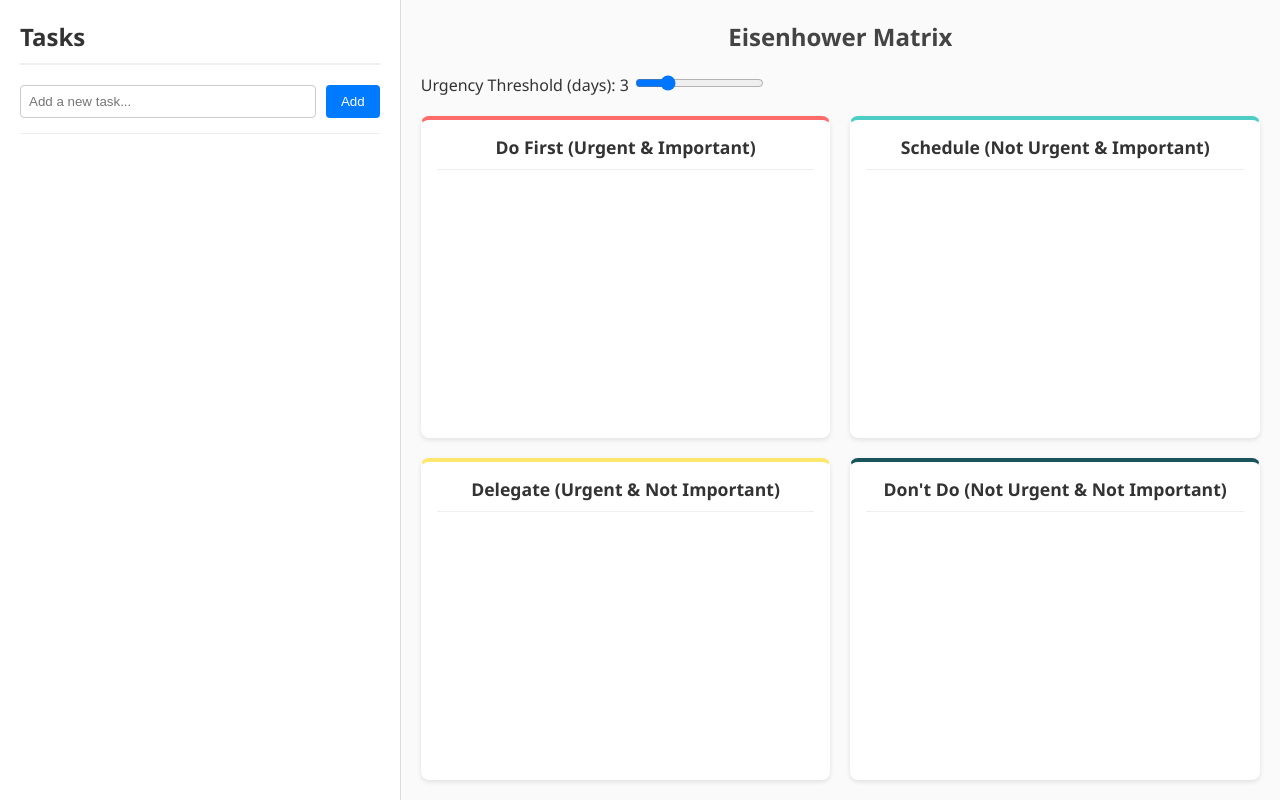
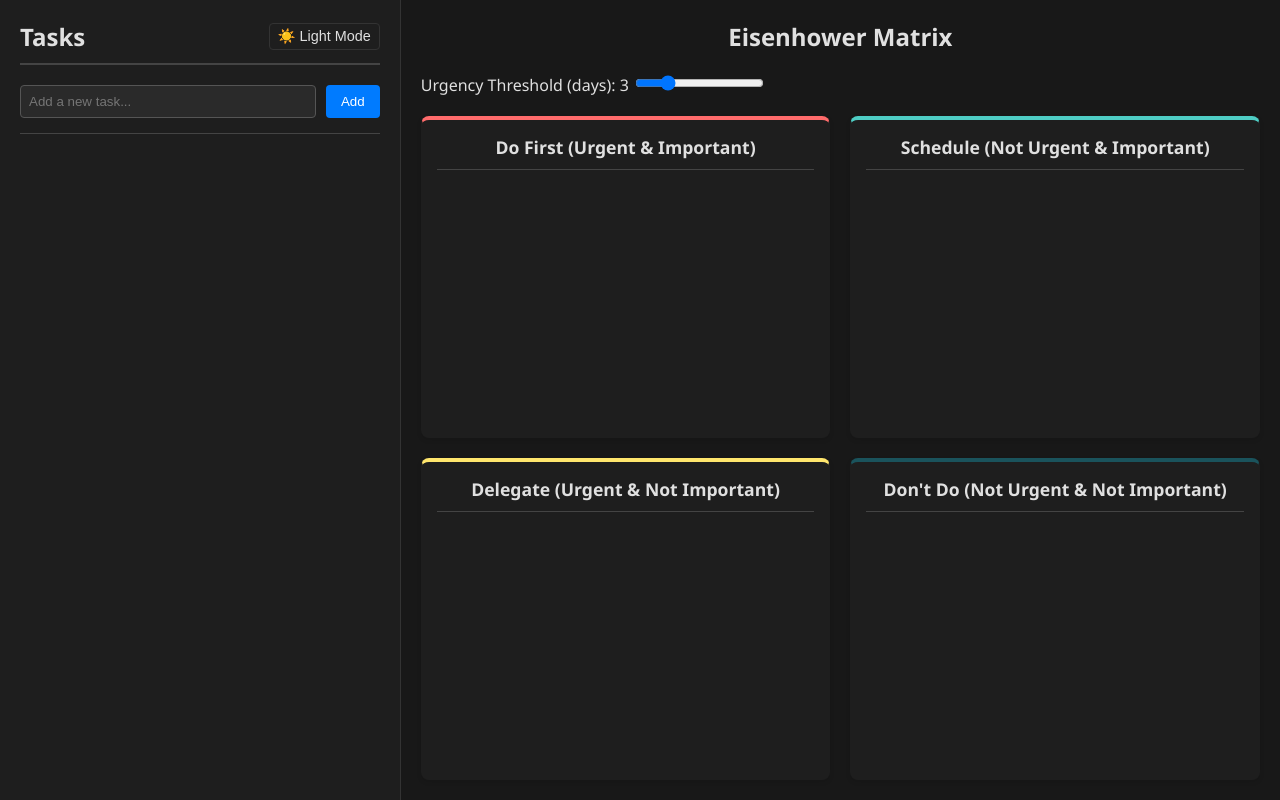
Before and after one commit to SamuelHLewis/kairos, a Flask app: page / in a window 1280 px wide. Run offline with Flask 3, Linux system fonts and the light colour scheme; data that the repository does not hold is empty.

Commit message:
Add dark light mode toggle

```diff
--- a/static/script.js
+++ b/static/script.js
@@ -1,8 +1,31 @@
 let currentTasks = [];
 
 document.addEventListener('DOMContentLoaded', () => {
+    initTheme();
     fetchTasks();
 });
+
+function initTheme() {
+    const savedTheme = localStorage.getItem('theme') || 'dark';
+    const btn = document.getElementById('theme-btn');
+    if (btn) {
+        btn.textContent = savedTheme === 'light' ? '🌙 Dark Mode' : '☀️ Light Mode';
+    }
+}
+
+function toggleTheme() {
+    const root = document.documentElement;
+    const currentTheme = root.getAttribute('data-theme') || 'dark';
+    const newTheme = currentTheme === 'light' ? 'dark' : 'light';
+
+    root.setAttribute('data-theme', newTheme);
+    localStorage.setItem('theme', newTheme);
+
+    const btn = document.getElementById('theme-btn');
+    if (btn) {
+        btn.textContent = newTheme === 'light' ? '🌙 Dark Mode' : '☀️ Light Mode';
+    }
+}
 
 function fetchTasks() {
     fetch('/tasks')
--- a/static/style.css
+++ b/static/style.css
@@ -1,9 +1,64 @@
+:root {
+    --bg-main: #121212;
+    --text-main: #e0e0e0;
+    --panel-bg: #1e1e1e;
+    --border-color: #333;
+    --border-light: #444;
+    --input-bg: #2a2a2a;
+    --input-border: #555;
+    --input-text: #e0e0e0;
+    --item-bg: #1e1e1e;
+    --item-hover: #2a2a2a;
+    --editable-hover: #333;
+    --editable-focus: #1e1e1e;
+    --matrix-bg: #181818;
+    --quadrant-bg: #1e1e1e;
+    --li-bg: #2a2a2a;
+    --li-border: #444;
+}
+
+:root[data-theme="light"] {
+    --bg-main: #f4f4f9;
+    --text-main: #333;
+    --panel-bg: #fff;
+    --border-color: #ddd;
+    --border-light: #eee;
+    --input-bg: #fff;
+    --input-border: #ccc;
+    --input-text: #333;
+    --item-bg: #fff;
+    --item-hover: #f9f9f9;
+    --editable-hover: #f0f0f0;
+    --editable-focus: #fff;
+    --matrix-bg: #fafafa;
+    --quadrant-bg: #fff;
+    --li-bg: #f8f8f8;
+    --li-border: #ddd;
+}
+
 body {
     font-family: 'Segoe UI', Tahoma, Geneva, Verdana, sans-serif;
     margin: 0;
     padding: 0;
-    background-color: #f4f4f9;
-    color: #333;
+    background-color: var(--bg-main);
+    color: var(--text-main);
+    transition: background-color 0.3s, color 0.3s;
+}
+
+/* Add toggle button styles */
+.theme-toggle-btn {
+    background: var(--panel-bg);
+    color: var(--text-main);
+    border: 1px solid var(--border-color);
+    padding: 4px 8px;
+    border-radius: 4px;
+    cursor: pointer;
+    font-size: 0.6em;
+    font-weight: normal;
+    transition: background-color 0.2s;
+}
+.theme-toggle-btn:hover {
+    background: var(--item-hover);
 }
 
 .container {
@@ -13,17 +68,22 @@ body {
 
 .task-list-panel {
     width: 30%;
-    background-color: #fff;
-    border-right: 1px solid #ddd;
+    background-color: var(--panel-bg);
+    border-right: 1px solid var(--border-color);
     padding: 20px;
     overflow-y: auto;
     box-shadow: 2px 0 5px rgba(0,0,0,0.05);
+    transition: background-color 0.3s, border-color 0.3s;
 }
 
 .task-list-panel h2 {
     margin-top: 0;
-    border-bottom: 2px solid #eee;
+    border-bottom: 2px solid var(--border-light);
     padding-bottom: 10px;
+    transition: border-color 0.3s;
+    display: flex;
+    justify-content: space-between;
+    align-items: center;
 }
 
 .add-task-form {
@@ -31,14 +91,18 @@ body {
     gap: 10px;
     margin-bottom: 15px;
     padding-bottom: 15px;
-    border-bottom: 1px solid #eee;
+    border-bottom: 1px solid var(--border-light);
+    transition: border-color 0.3s;
 }
 
 .add-task-form input {
     flex-grow: 1;
     padding: 8px;
-    border: 1px solid #ccc;
+    border: 1px solid var(--input-border);
     border-radius: 4px;
+    background-color: var(--input-bg);
+    color: var(--input-text);
+    transition: background-color 0.3s, border-color 0.3s, color 0.3s;
 }
 
 .add-task-form button {
@@ -61,13 +125,13 @@ body {
 
 .task-item {
     padding: 15px;
-    border-bottom: 1px solid #eee;
-    background-color: #fff;
-    transition: background-color 0.2s;
+    border-bottom: 1px solid var(--border-light);
+    background-color: var(--item-bg);
+    transition: background-color 0.2s, border-color 0.3s;
 }
 
 .task-item:hover {
-    background-color: #f9f9f9;
+    background-color: var(--item-hover);
 }
 
 .task-item.completed {
@@ -91,12 +155,12 @@ body {
 }
 
 .task-name[contenteditable="true"]:hover {
-    background-color: #f0f0f0;
+    background-color: var(--editable-hover);
     cursor: text;
 }
 
 .task-name[contenteditable="true"]:focus {
-    background-color: #fff;
+    background-color: var(--editable-focus);
     border-color: #007bff;
     outline: none;
     box-shadow: 0 0 0 2px rgba(0,123,255,.25);
@@ -133,27 +197,41 @@ body {
 .task-control-group label {
     margin-bottom: 2px;
     font-size: 0.8em;
-    color: #666;
+    color: var(--text-main);
+    opacity: 0.8;
 }
 
 select {
     padding: 4px;
-    border: 1px solid #ccc;
+    border: 1px solid var(--input-border);
     border-radius: 4px;
+    background-color: var(--input-bg);
+    color: var(--input-text);
+    transition: background-color 0.3s, border-color 0.3s, color 0.3s;
+}
+
+input[type="date"] {
+    padding: 4px;
+    border: 1px solid var(--input-border);
+    border-radius: 4px;
+    background-color: var(--input-bg);
+    color: var(--input-text);
+    transition: background-color 0.3s, border-color 0.3s, color 0.3s;
 }
 
 .matrix-panel {
     width: 70%;
     padding: 20px;
-    background-color: #fafafa;
+    background-color: var(--matrix-bg);
     display: flex;
     flex-direction: column;
+    transition: background-color 0.3s;
 }
 
 .matrix-panel h2 {
     margin-top: 0;
     text-align: center;
-    color: #444;
+    color: var(--text-main);
 }
 
 .matrix-grid {
@@ -165,21 +243,23 @@ select {
 }
 
 .quadrant {
-    background-color: #fff;
+    background-color: var(--quadrant-bg);
     border-radius: 8px;
     padding: 15px;
     box-shadow: 0 2px 5px rgba(0,0,0,0.1);
     overflow-y: auto;
     border: 1px solid transparent;
+    transition: background-color 0.3s;
 }
 
 .quadrant h3 {
     margin-top: 0;
     font-size: 1.1em;
     text-align: center;
-    border-bottom: 1px solid #eee;
+    border-bottom: 1px solid var(--border-light);
     padding-bottom: 10px;
     margin-bottom: 15px;
+    transition: border-color 0.3s;
 }
 
 .quadrant ul {
@@ -190,10 +270,11 @@ select {
 .quadrant li {
     padding: 8px 12px;
     margin-bottom: 8px;
-    background-color: #f8f8f8;
+    background-color: var(--li-bg);
     border-radius: 4px;
-    border-left: 4px solid #ddd;
+    border-left: 4px solid var(--li-border);
     font-size: 0.95em;
+    transition: background-color 0.3s, border-color 0.3s;
 }
 
 /* Specific Quadrant Styling */
--- a/templates/index.html
+++ b/templates/index.html
@@ -3,13 +3,20 @@
 <head>
     <meta charset="UTF-8">
     <meta name="viewport" content="width=device-width, initial-scale=1.0">
-    <title>KAIROS</title>
+    <title>⚡ KAIROS</title>
     <link rel="stylesheet" href="/static/style.css">
+    <script>
+        const savedTheme = localStorage.getItem('theme') || 'dark';
+        document.documentElement.setAttribute('data-theme', savedTheme);
+    </script>
 </head>
 <body>
     <div class="container">
         <div class="task-list-panel">
-            <h2>Tasks</h2>
+            <h2>
+                Tasks
+                <button id="theme-btn" class="theme-toggle-btn" onclick="toggleTheme()">☀️ Light Mode</button>
+            </h2>
             <div class="add-task-form">
                 <input type="text" id="new-task-input" placeholder="Add a new task..." onkeypress="handleEnter(event)">
                 <button onclick="addTask()">Add</button>
```
